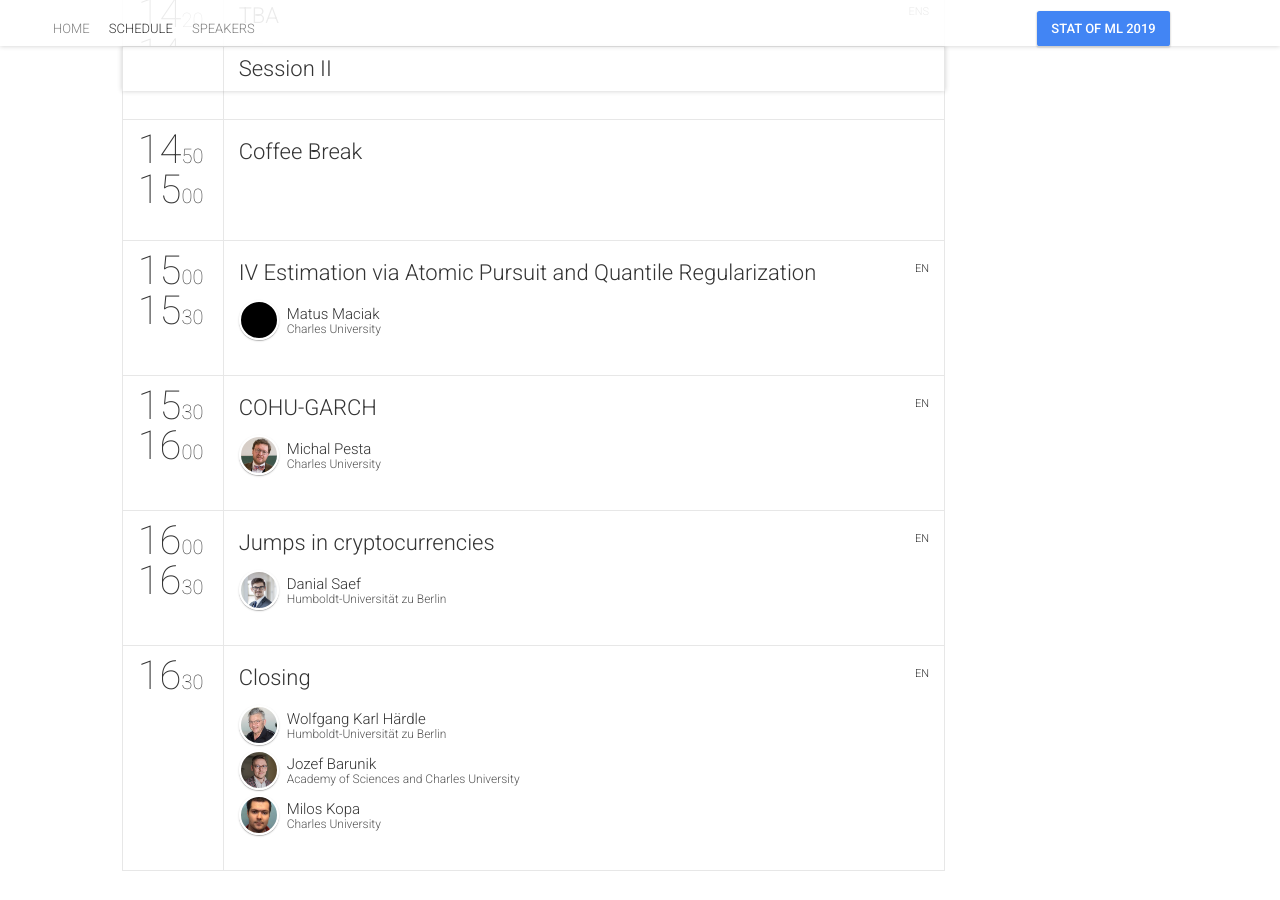
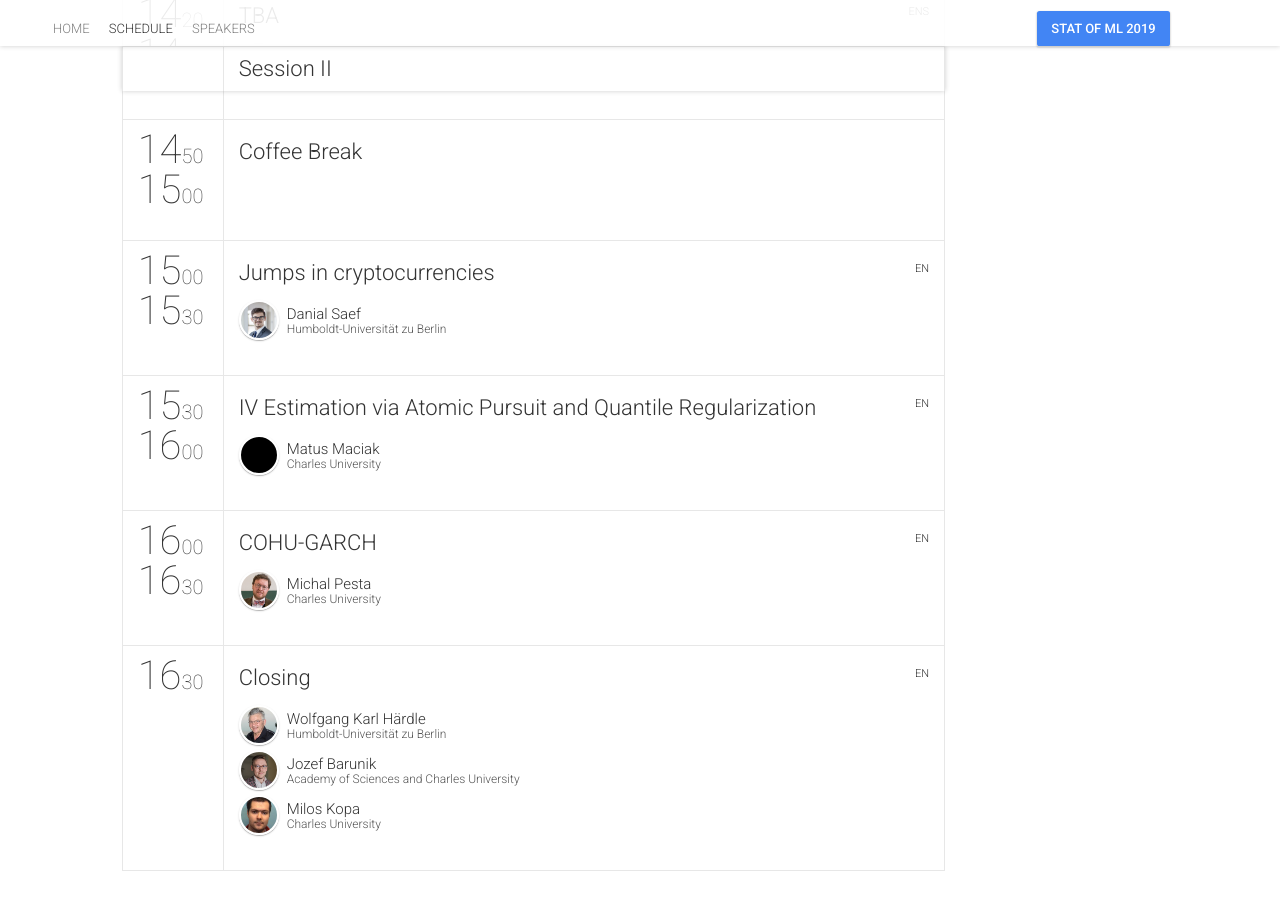
Before and after one commit to barunik/Prague2020, a Jekyll site: the page built from schedule.html, in a window 1280 px wide and 900 px high, scrolled down 4690 px. Built offline with Jekyll 4.4.1, drawn with Linux system fonts in a browser that asks for light colours; nearby versions of some CDN libraries; comment, search, counter and statistics services are not loaded; grey boxes are pictures that could not be loaded.

```diff
--- a/_data/schedule.yml
+++ b/_data/schedule.yml
@@ -168,17 +168,17 @@
     - {
     	startTime: "15:00",
     	endTime: "15:30",
-    	sessionIds: [014]
+    	sessionIds: [036]
     }
     - {
     	startTime: "15:30",
     	endTime: "16:00",
-    	sessionIds: [012]
+    	sessionIds: [014]
     }
     - {
       	startTime: "16:00",
       	endTime: "16:30",
-      	sessionIds: [036]
+      	sessionIds: [012]
       }
 
     - {
```
